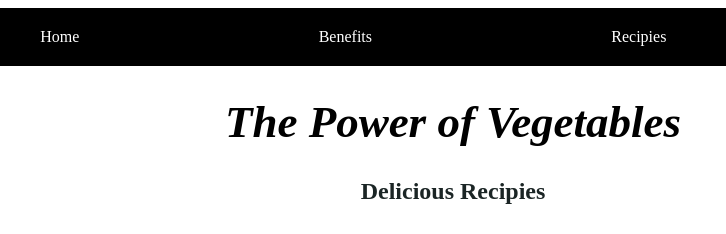
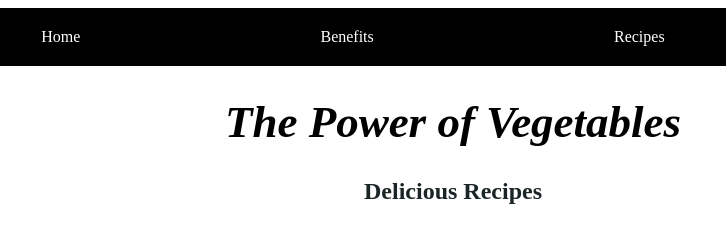
Before and after one commit to KenniseS/The-Power-of-Vegetables, a plain HTML site: page fun.html in a window 1280 px wide. Shown: the top 234 px of the page, 187-913 px from the left. Drawn offline with Linux system fonts and the light colour scheme.

Commit message:
Update fun.html

```diff
--- a/fun.html
+++ b/fun.html
@@ -8,7 +8,7 @@
     <div class="nav">
       <a href="index.html"> Home</a>
       <a href="benefits.html"> Benefits</a>
-      <a href="recipie.html"> Recipies</a>
+      <a href="recipie.html"> Recipes</a>
       <br>
       <br>
     </div>
@@ -17,7 +17,7 @@
     <h1> The Power of Vegetables </h1>
 
     <!--page titles-->
-    <h2> Delicious Recipies</h2>
+    <h2> Delicious Recipes</h2>
 
     <!--Fresh Garden Salad -->
     <div class="gallery">
```
